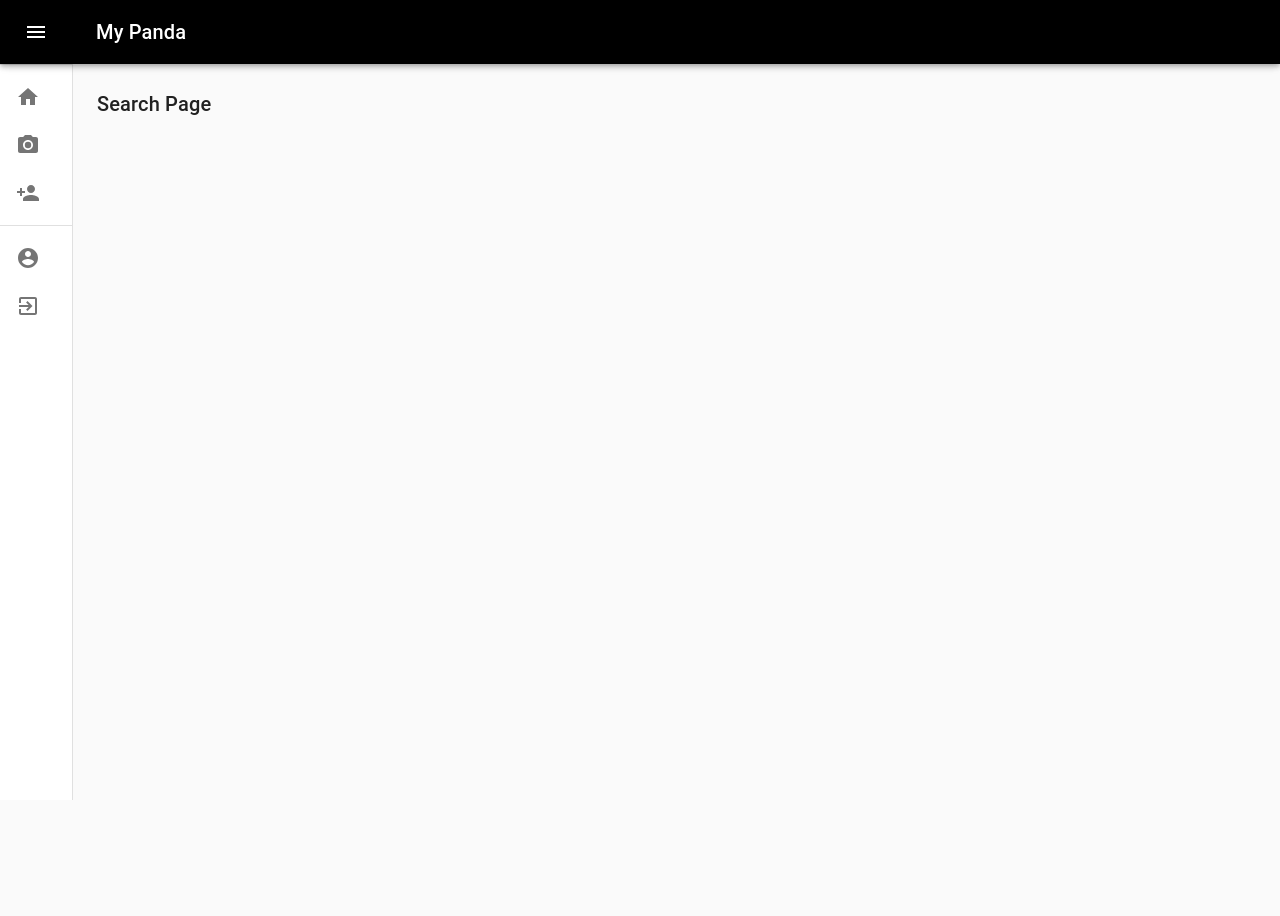
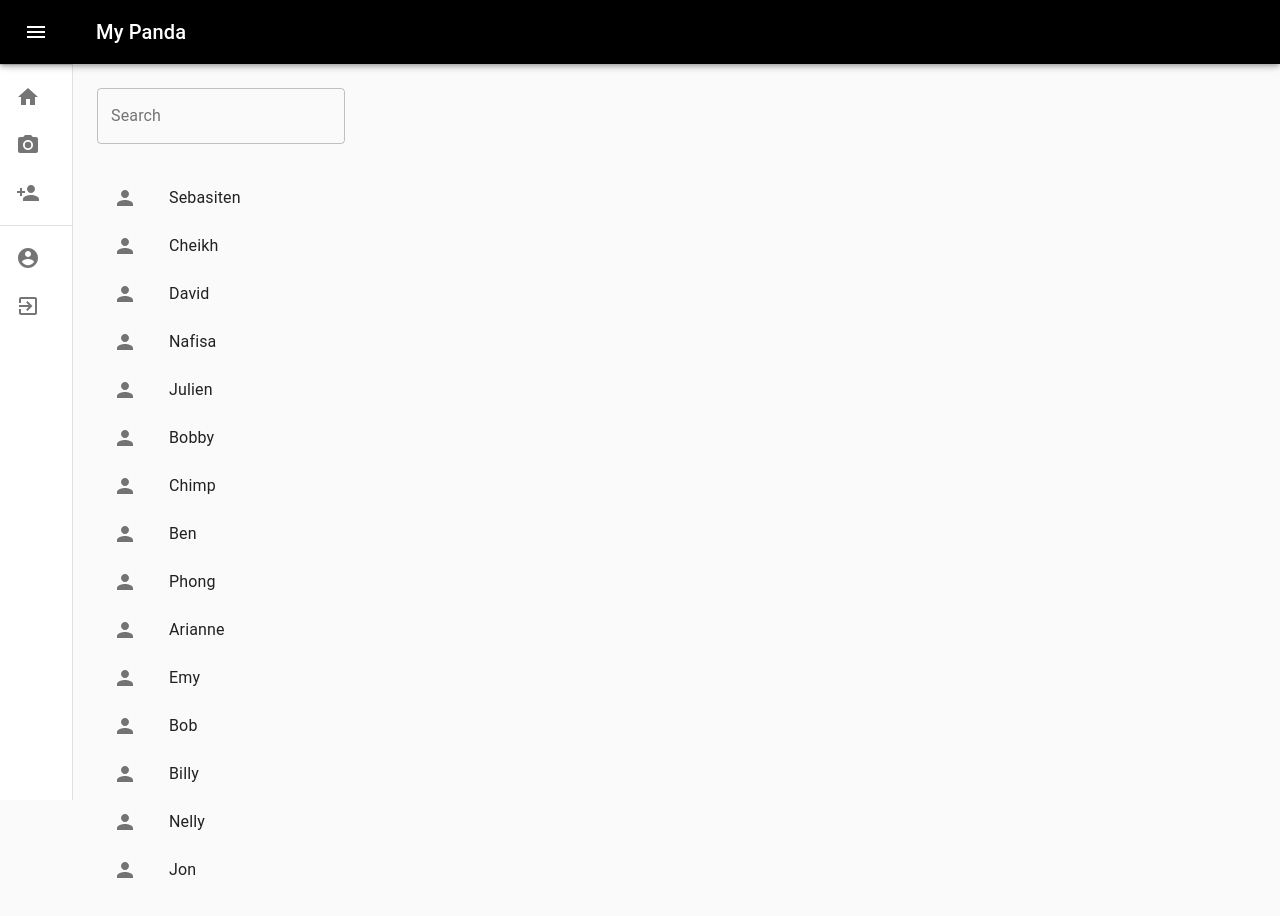
Before and after one commit to sebastien-blain/SOEN341-Instagram, a React (Create React App) app in the folder frontend/: page /search in a window 1280 px wide. Both pictures are taken after a click on the button "Login". Before the commit the page ends 800 px from the top, so only its background shows below. Built offline with nearby package versions, Linux system fonts and the light colour scheme.

Commit message:
TASK-#45: implement search page

```diff
--- a/frontend/src/components/drawer.jsx
+++ b/frontend/src/components/drawer.jsx
@@ -22,6 +22,7 @@ import AccountCircleIcon from '@material-ui/icons/AccountCircle';
 import ExitToAppIcon from '@material-ui/icons/ExitToApp';
 
 import {BrowserRouter as Router, Switch, Route, Link} from 'react-router-dom';
+import SearchPage from './search/searchPage';
 
 const drawerWidth = 240;
 
@@ -102,7 +103,6 @@ export default function MiniDrawer() {
 
   const login = () => {
     setLoggedin(!loggedin);
-    console.log(loggedin);
   };
 
   if( loggedin ) {
@@ -190,7 +190,7 @@ export default function MiniDrawer() {
         <div className={classes.toolbar} />
             <Switch>
               <Route path='/' exact component={Home}/>
-              <Route path='/search' component={Search}/>
+              <Route path='/search' component={SearchPage}/>
               <Route path='/upload' component={Upload}/>
               <Route path='/account' component={Account}/>
             </Switch>
@@ -216,16 +216,6 @@ class Home extends Component {
   }
 }
 
-class Search extends Component {
-  render() {
-    return (
-      <Typography variant="h6" noWrap>
-          Search Page
-      </Typography>
-    );
-  }
-}
-
 class Upload extends Component {
   render() {
     return (
--- /dev/null
+++ b/frontend/src/components/search/searchPage.jsx
@@ -0,0 +1,78 @@
+import React, { Component } from 'react';
+import { makeStyles } from '@material-ui/core/styles';
+import TextField from '@material-ui/core/TextField';
+import ListItem from '@material-ui/core/ListItem';
+import ListItemIcon from '@material-ui/core/ListItemIcon';
+import ListItemText from '@material-ui/core/ListItemText';
+
+
+import PersonIcon from '@material-ui/icons/Person';
+
+
+const useStyles = makeStyles(theme => ({
+  root: {
+    '& > *': {
+      margin: theme.spacing(1),
+      width: 200,
+    },
+  },
+}));
+
+export default class SearchPage extends Component {
+  constructor(props) {
+    super(props);
+    // Don't call this.setState() here!
+    this.state = { classes: useStyles, allList: MockSearch, userlist: MockSearch };
+  }
+
+  preciseSearch = (e) => {
+    let letters = e.target.value;
+    let tempList = this.state.allList;
+    let re = new RegExp(('^'+letters),"gi");
+    let newList = tempList.filter(element => {
+      // console.log(re.test(element));
+      return re.test(element);
+    });
+    console.log(re.test('Ben'))
+    console.log(newList);
+    this.setState(() => {
+      return {userlist: newList};
+    });
+  }
+
+  render() {
+    return (
+      <div>
+        <form className={this.state.classes.root} noValidate autoComplete="off">
+          <TextField id="outlined-basic" label="Search" variant="outlined" onKeyUp={this.preciseSearch}/>
+        </form>
+        <div style={{marginTop:'30px'}}>
+          {this.state.userlist.map((text, index) => (
+            <ListItem button key={text}>
+              <ListItemIcon><PersonIcon/></ListItemIcon>
+              <ListItemText primary={text} />
+            </ListItem>
+          ))}
+        </div>
+      </div>
+    );
+  }
+}
+
+const MockSearch = [
+  "Sebasiten",
+  "Cheikh",
+  "David",
+  "Nafisa",
+  "Julien",
+  "Bobby",
+  "Chimp",
+  "Ben",
+  "Phong",
+  "Arianne",
+  "Emy",
+  "Bob",
+  "Billy",
+  "Nelly",
+  "Jon"
+]
```
